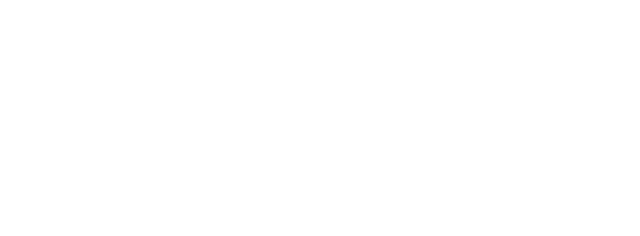
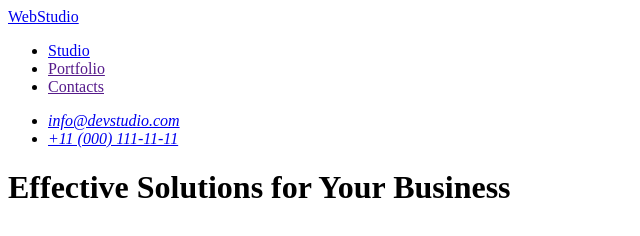
Before and after one commit to OleksandrTom/goit-markup-hw-01, a plain HTML site: page index.html in a window 1280 px wide. Shown: the whole page, without its empty margins (0-640 px from the left). Drawn offline with Linux system fonts and the light colour scheme.

Commit message:
Update index.html

```diff
--- a/index.html
+++ b/index.html
@@ -3,9 +3,34 @@
 <head>
     <meta charset="UTF-8">
     <meta name="viewport" content="width=device-width, initial-scale=1.0">
-    <title>Document</title>
+    <title>Web Studio</title>
 </head>
 <body>
+    <!-- Не забути додати телефон та адресу -->
+  <header>
+    <nav>
+    <a href="./index.html">WebStudio</a>
+<ul>
+    <li><a href="./index.html">Studio</a></li>
+    <li><a href="">Portfolio</a></li>
+    <li><a href="">Contacts</a></li>
+    </ul>
+    </nav>
+    <address>
+        <ul>
+            <li><a href="mailto:info@devstudio.com">info@devstudio.com</a></li>
+            <li><a href="tel:+110001111111">+11 (000) 111-11-11</a></li>
+        </ul>
+    </address>
+  </header>
+  <main>
+    <h1>Effective Solutions
+    for Your Business</h1>
+    <section></section>
+    <section></section>
+    <section></section>
+ </main>
 
+  <footer></footer>
 </body>
 </html>
```
